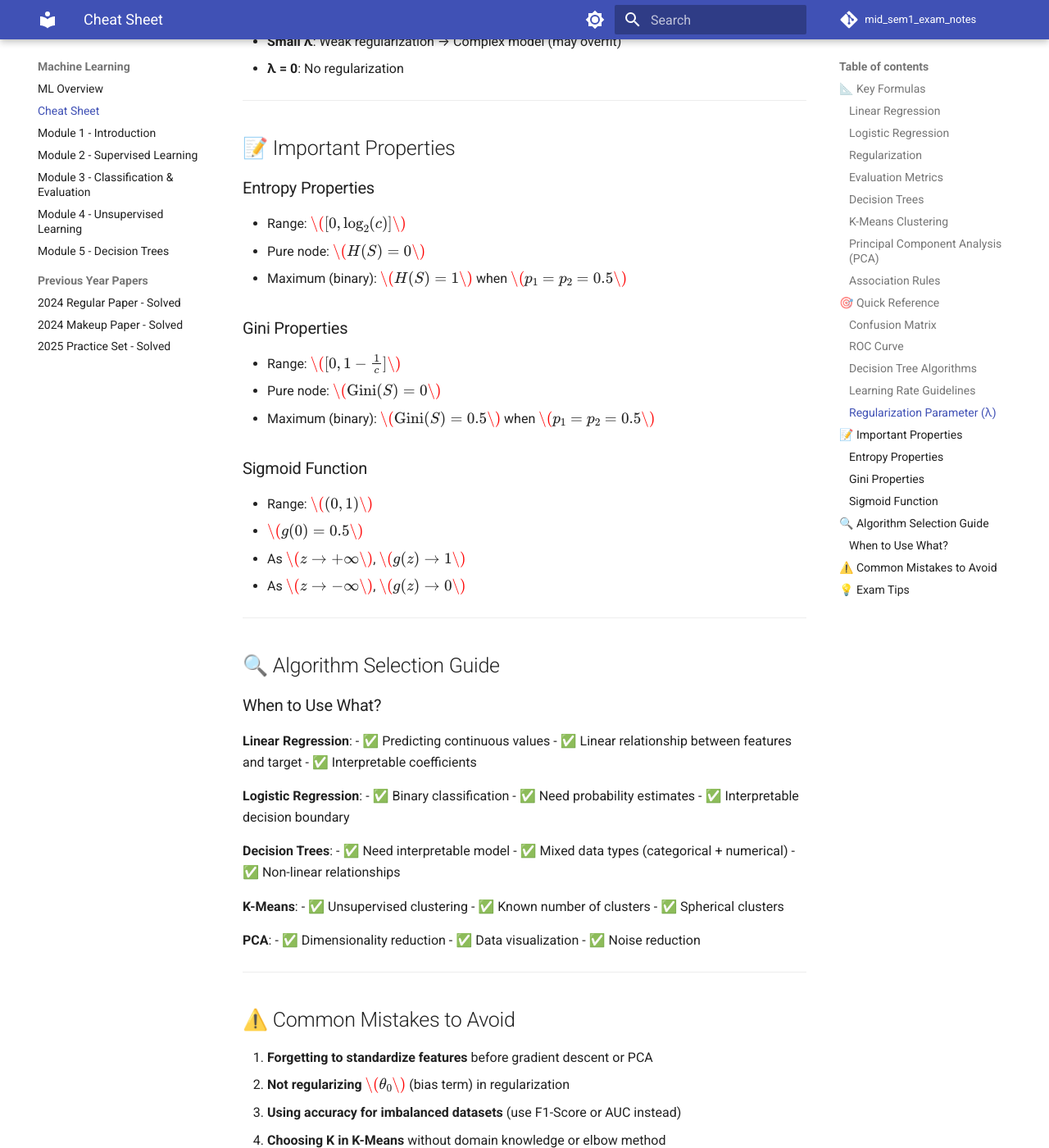
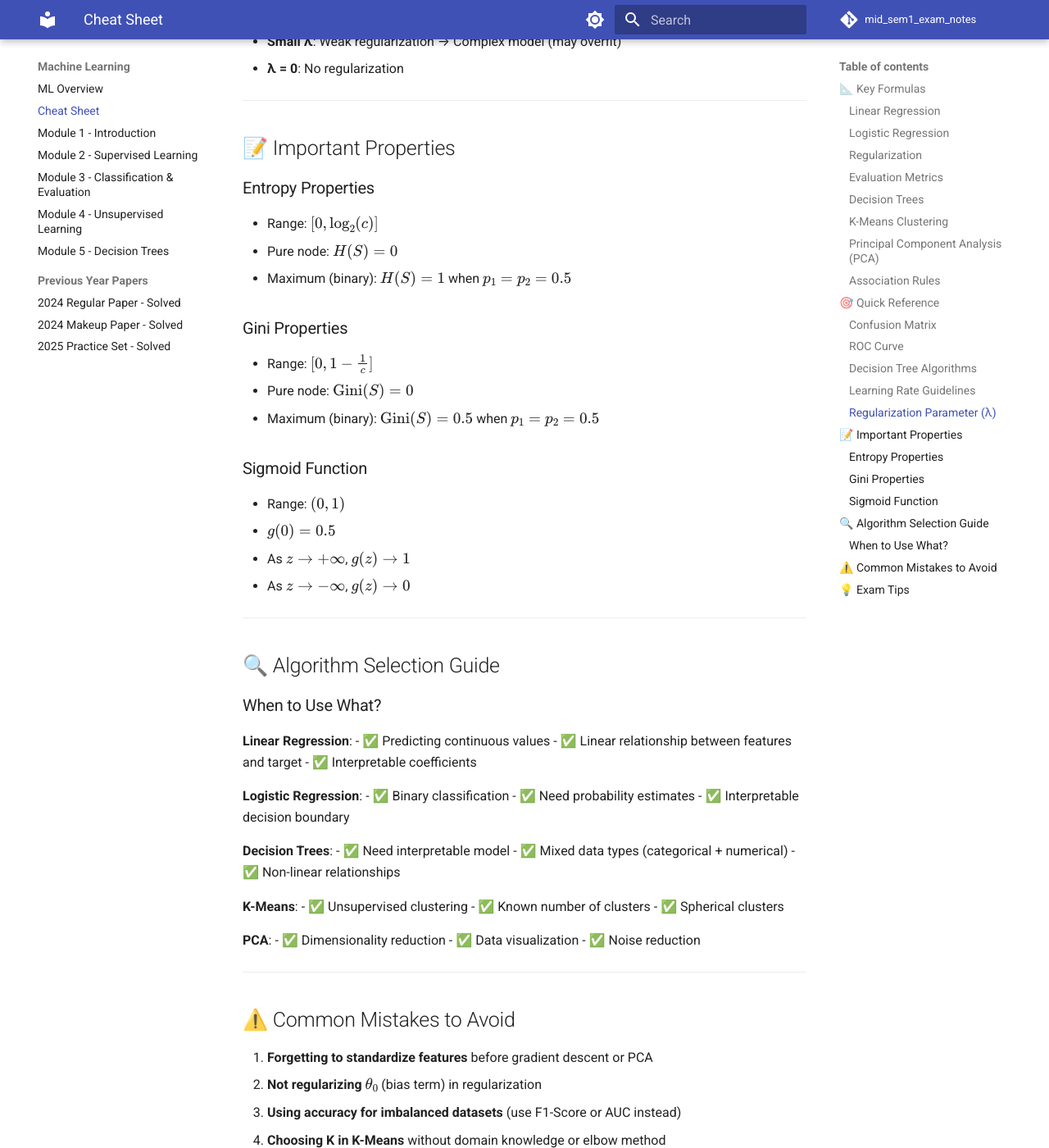
Before and after one commit to shivam2003-dev/mid_sem1_exam_notes, an MkDocs documentation site: the page built from docs/ml/cheatsheet.md, in a window 1280 px wide and 1400 px high, scrolled down 3699 px. Shown: the whole window at 82% size. Built offline with MkDocs 1.6.1 and Material for MkDocs 9.7.7, drawn with Linux system fonts in a browser that asks for light colours; comment, search, counter and statistics services are not loaded; some of the changed lines change nothing that is shown; some of the changed text lies outside the part shown.

Commit message:
Fix: Simplify MathJax config for better compatibility

```diff
--- a/docs/assets/javascripts/mathjax-config.js
+++ b/docs/assets/javascripts/mathjax-config.js
@@ -1,27 +1,13 @@
 window.MathJax = {
   tex: {
-    inlineMath: [["\\(", "\\)"], ["$", "$"]],
-    displayMath: [["\\[", "\\]"], ["$$", "$$"]],
+    inlineMath: [["\\(", "\\)"]],
+    displayMath: [["\\[", "\\]"]],
     processEscapes: true,
-    processEnvironments: true,
-    autoload: {
-      color: [],
-      colorv2: ['color']
-    },
-    packages: {'[+]': ['ams', 'newcommand', 'configmacros']}
+    processEnvironments: true
   },
   options: {
+    skipHtmlTags: ["script", "noscript", "style", "textarea", "pre", "code"],
     ignoreHtmlClass: ".*|",
     processHtmlClass: "arithmatex"
-  },
-  startup: {
-    ready: () => {
-      MathJax.startup.defaultReady();
-      MathJax.startup.document.inputJax[0].preFilters.add(({math}) => {
-        if (math.display === false) {
-          math.math = '\\(' + math.math + '\\)';
-        }
-      });
-    }
   }
 };
--- a/mkdocs.yml
+++ b/mkdocs.yml
@@ -46,6 +46,7 @@ markdown_extensions:
   - md_in_html
   - pymdownx.arithmatex:
       generic: true
+      block: true
   - pymdownx.betterem:
       smart_enable: all
   - pymdownx.caret
```
